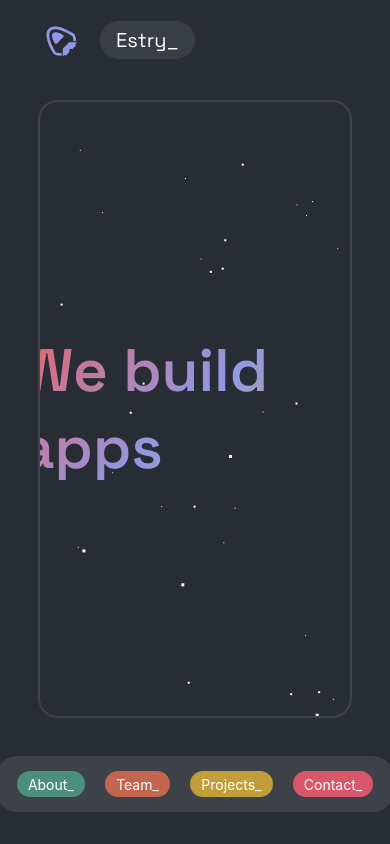
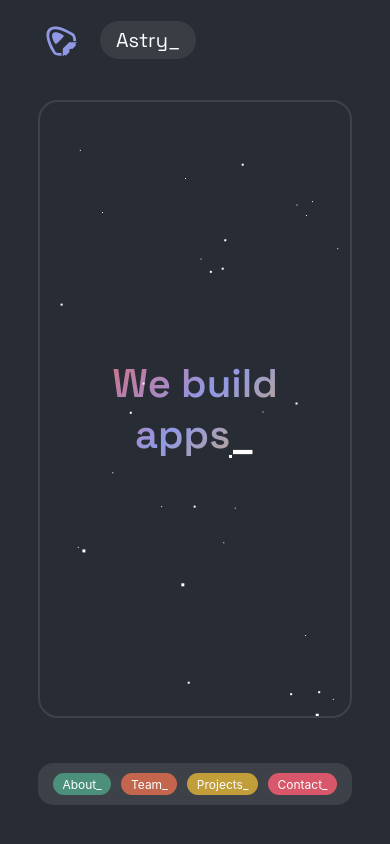
Before and after one commit to Oliver-Redeyoff/astry, a React (Create React App) app in the folder app/: page / in a window 390 px wide. Shown: the top 844 px of the page. Built offline with nearby package versions, Linux system fonts and the light colour scheme.

Commit message:
Fix display on mobile

```diff
--- a/app/src/components/pages/Home.js
+++ b/app/src/components/pages/Home.js
@@ -94,7 +94,7 @@ function Home() {
                             <div className='smoke'></div>
                         </div>
                     </div>
-                    <div className='header-name box-text'>Estry</div>
+                    <div className='header-name box-text'>Astry</div>
                 </div>
 
                 <div className="welcome-body">
@@ -107,7 +107,7 @@ function Home() {
                                 "animationDuration": (10 * star[0]) + "s"
                             }} />
                         ))}
-                        <div className='slogan'><span>{slogan}</span></div>
+                        <div className='slogan'><span>{slogan}</span><span className='cursor'>_</span></div>
                     </div>
                 </div>
 
--- a/app/src/css/pages/home.css
+++ b/app/src/css/pages/home.css
@@ -46,6 +46,18 @@
   }
   100% {
     transform: translateX(2000px) translateY(2000px);
+  }
+}
+
+@keyframes blink {
+  0% {
+    opacity: 1;
+  }
+  30% {
+    opacity: 0;
+  }
+  60% {
+    opacity: 1;
   }
 }
 
@@ -203,6 +215,10 @@
   font-size: 60px;
 }
 
+.welcome-body .slogan .cursor {
+  -webkit-text-fill-color: white;
+}
+
 .sections {
   position: sticky;
   display: flex;
@@ -266,3 +282,24 @@
 .sections .sections-inner div:nth-of-type(4):hover {
   background-color: rgba(var(--pink-color), 1);
 }
+
+@media (max-width: 750px) {
+
+  .sections {
+    font-size: 12px;
+  }
+
+  .welcome-body .slogan {
+    text-align: center;
+    min-width: 0px;
+    width: calc(100% - 40px);
+    font-size: 40px;
+  }
+
+  .sections-inner {
+    gap: 10px;
+    padding: 10px 15px;
+    border-radius: 15px;
+  }
+
+}
```
